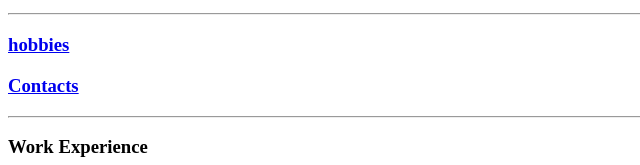
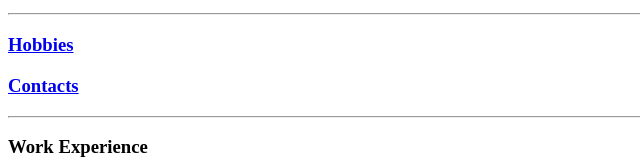
Before and after one commit to KingKofiZigah/CV, a plain HTML site: page index.html in a window 1280 px wide. Shown: the part 492-657 px from the top of the page, 0-640 px from the left. Drawn offline with Linux system fonts and the light colour scheme.

Commit message:
Update index.html

```diff
--- a/index.html
+++ b/index.html
@@ -36,7 +36,7 @@
 
 <hr>
 
-<a href="Hobbies.html"><h3>hobbies</h3></a>
+<a href="hobbies.html"><h3>Hobbies</h3></a>
 <p><a href="Contacts.html"><h3>Contacts</h3></a></p>
 <hr>
 
```
